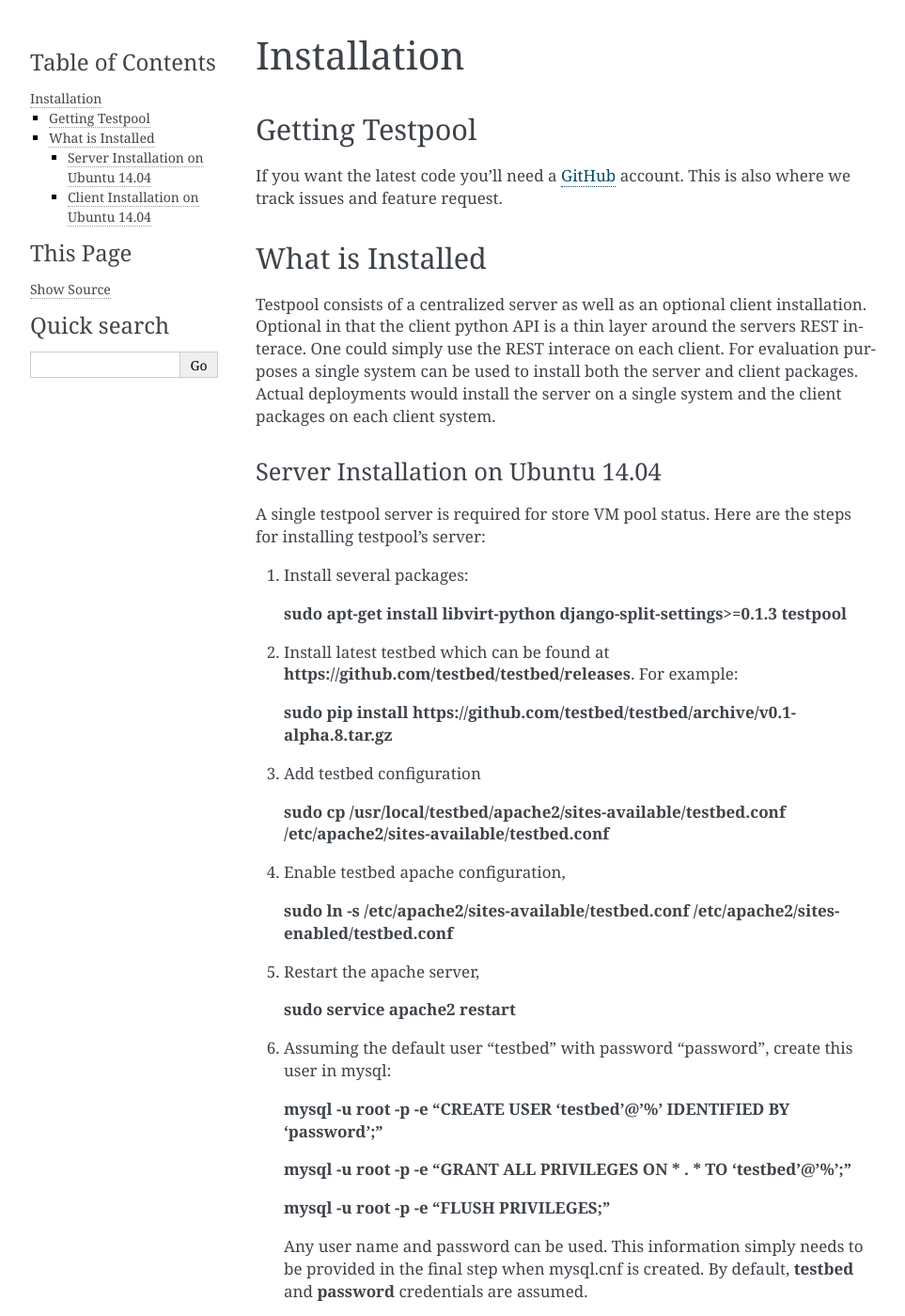
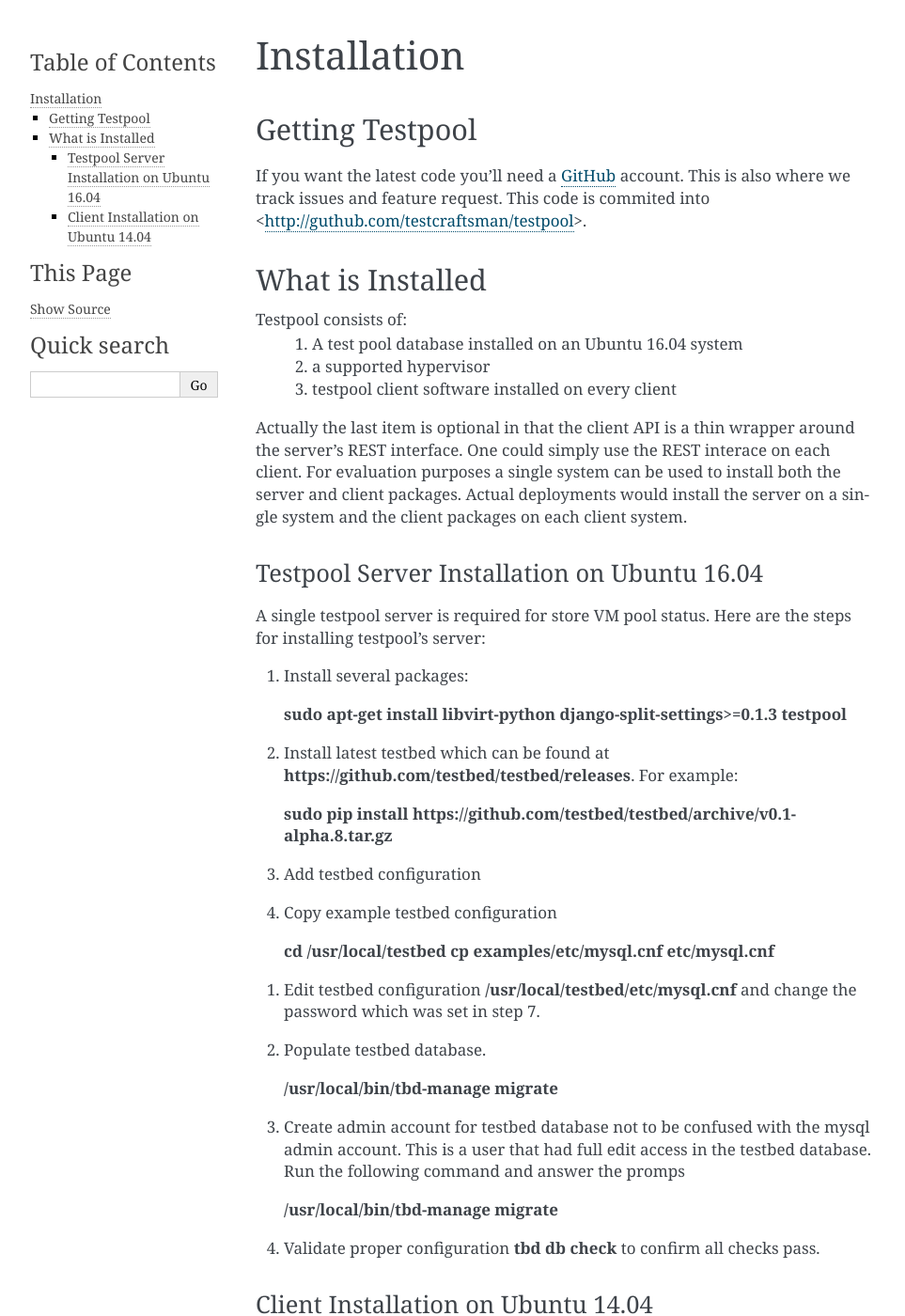
Before and after one commit to testcraftsman/testpool, a Sphinx documentation site: the page built from docs/source/installation.rst, in a window 1280 px wide and 1400 px high. Shown: the whole window at 94% size, without its empty margins (148-1111 px from the left). Built offline with Sphinx 7.4.7, drawn with Linux system fonts in a browser that asks for light colours; some of the changed text lies outside the part shown.

Commit message:
Working on installation.

```diff
--- a/docs/source/installation.rst
+++ b/docs/source/installation.rst
@@ -6,20 +6,23 @@
 Getting Testpool
 ================
 
-If you want the latest code you'll need a `GitHub <http://www.github.com/>`_ account. This is also where we track issues and feature request.
+If you want the latest code you'll need a `GitHub <http://www.github.com/>`_ account. This is also where we track issues and feature request. This code
+is commited into <http://guthub.com/testcraftsman/testpool>.
 
 What is Installed
 =================
 
-Testpool consists of a centralized server as well as an optional client
-installation. Optional in that the client python API is a thin layer around
-the servers REST interace. One could simply use the REST interace on each
-client. For evaluation purposes a single system can be used to install both
-the server and client packages. Actual deployments would install the server
-on a single system and the client packages on each client system.
+Testpool consists of:
+  #. A test pool database installed on an Ubuntu 16.04 system
+  #. a supported hypervisor
+  #. testpool client software installed on every client
+
+Actually the last item is optional in that the client API is a thin
+wrapper around the server's REST interface.  One could simply use the REST
+interace on each client. For evaluation purposes a single system can be used to install both the server and client packages. Actual deployments would install the server on a single system and the client packages on each client system.
 
 
-Server Installation on Ubuntu 14.04
+Testpool Server Installation on Ubuntu 16.04
 -----------------------------------
 
 A single testpool server is required for store VM pool status. Here are the
@@ -34,38 +37,6 @@
    **sudo pip install https://github.com/testbed/testbed/archive/v0.1-alpha.8.tar.gz**
 #. Add testbed configuration
 
-   **sudo cp /usr/local/testbed/apache2/sites-available/testbed.conf /etc/apache2/sites-available/testbed.conf**
-#. Enable testbed apache configuration,
-
-   **sudo ln -s /etc/apache2/sites-available/testbed.conf /etc/apache2/sites-enabled/testbed.conf**
-#. Restart the apache server,
-
-   **sudo service apache2 restart**
-#. Assuming the default user "testbed" with password "password", create this
-   user in mysql:
-
-   **mysql -u root -p -e "CREATE USER 'testbed'@'%' IDENTIFIED BY 'password';"**
-
-   **mysql -u root -p -e "GRANT ALL PRIVILEGES ON * . * TO 'testbed'@'%';"**
-
-   **mysql -u root -p -e "FLUSH PRIVILEGES;"**
-
-   Any user name and password can be used. This information simply needs to
-   be provided in the final step when mysql.cnf is created. By default,
-   **testbed** and **password** credentials are assumed.
-#. On the server, create the testbed database. Usually this is done with
-   the root account:
-
-   **mysql -u root -p -e "create database testbed;"**
-#. To allow testbed clients access to the database, edit /etc/mysql/my.cnf.
-   Comment out both lines:
-
-   **#bind-address   = 127.0.0.1**
-
-   **#skip-networking**
-#. Restart mysql:
-
-   **sudo service mysql restart**
 #. Copy example testbed configuration
 
   **cd /usr/local/testbed**
```
